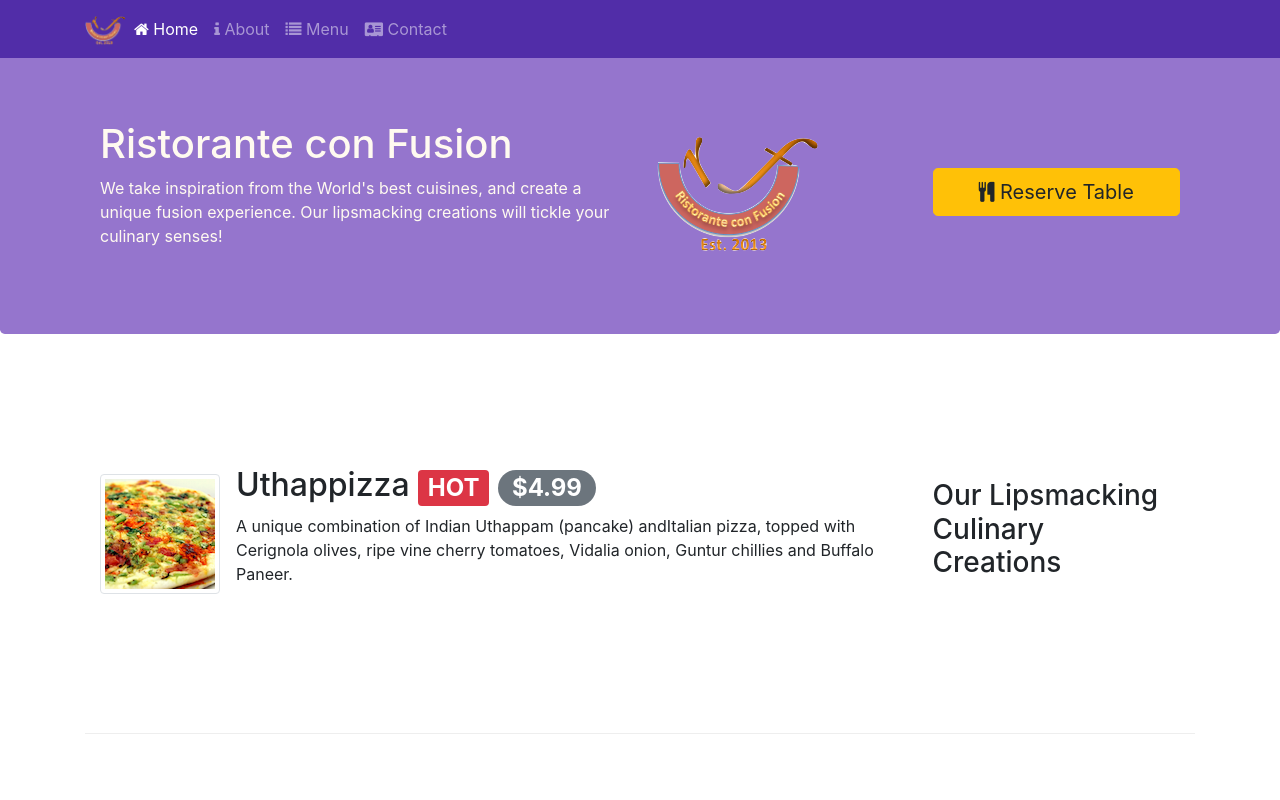
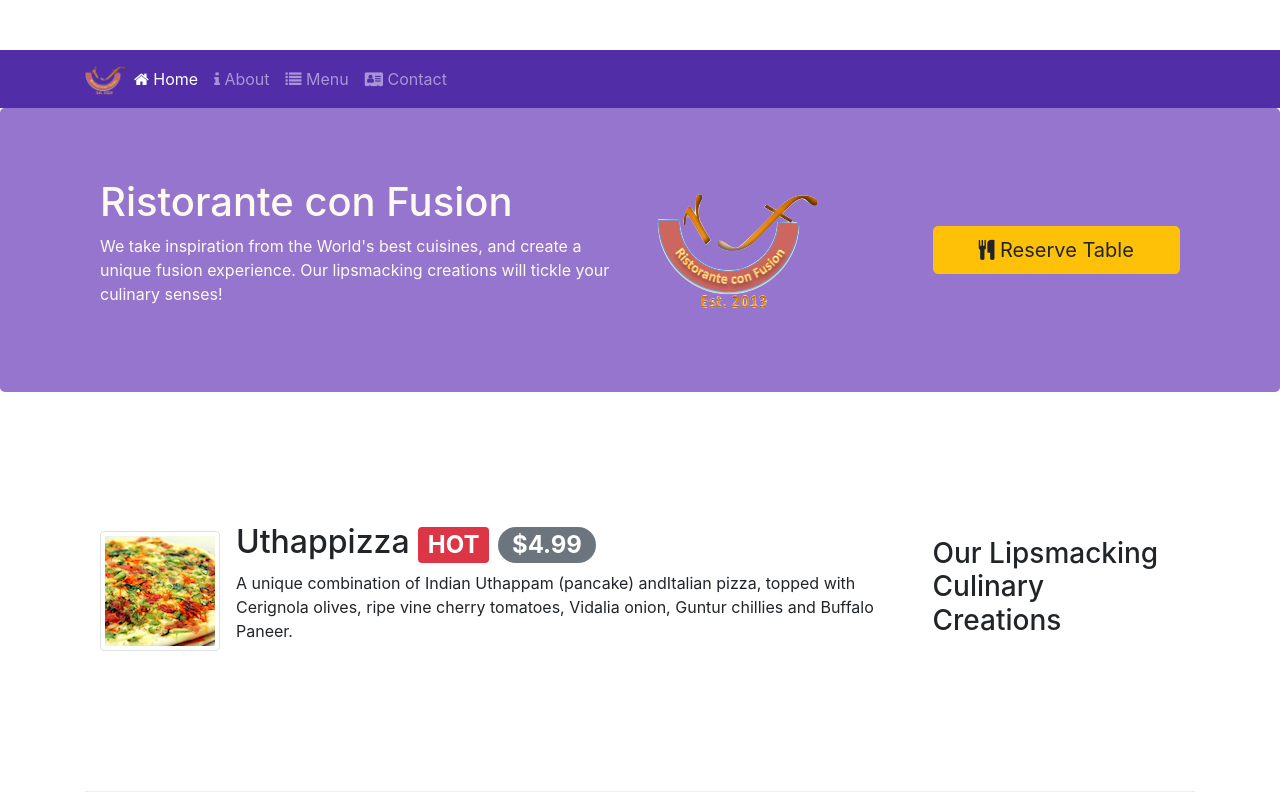
Before and after one commit to efernandezr/bootstrap4, a website: page index.html in a window 1280 px wide. Shown: the top 800 px of the page. Drawn offline with nearby package versions, Linux system fonts and the light colour scheme.

Commit message:
small chanegs

```diff
--- a/index.html
+++ b/index.html
@@ -18,7 +18,7 @@
 
 <body>
 
-<nav class="navbar navbar-dark navbar-expand-sm fixed-top">
+<nav class="navbar navbar-dark navbar-expand-sm figit syatxed-top">
     <div class="container">
         <button class="navbar-toggler" type="button" data-toggle="collapse" data-target="#Navbar">
             <span class="navbar-toggler-icon"></span>
```
